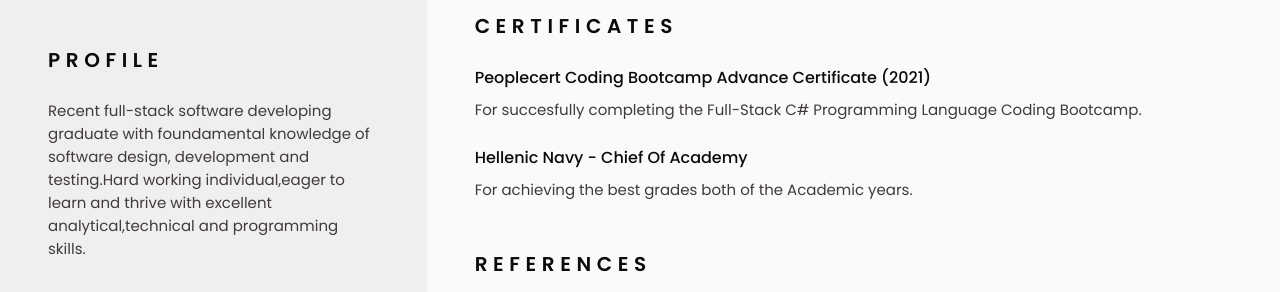
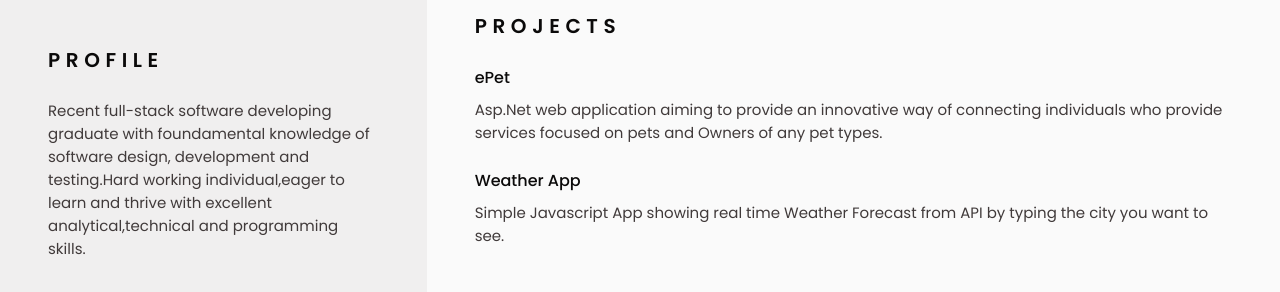
Before and after one commit to StratosFoteinopoulos/Responsive_resume_PDF, a plain HTML site: page index.html in a window 1280 px wide. Shown: the part 644-936 px from the top of the page. Drawn offline with nearby package versions, Linux system fonts and the light colour scheme.

Commit message:
Update index.html

```diff
--- a/index.html
+++ b/index.html
@@ -87,7 +87,7 @@
 
                             <!-- Download Button -->
                             <div>
-                                <a download="" href="pdf/FOTEINOPOULOS_EFSTRATIOS_RESUME.pdf" class="home_button-movil">Download</a>
+                                <a download="" href="pdf/CV_FOTEINOPOULOS_EFSTRATIOS.pdf" class="home_button-movil">Download</a>
                             </div>
                         </div>
 
@@ -107,7 +107,7 @@
                     <i class="bx bx-moon change-theme" title="Theme" id="theme-button"></i>
 
                     <!-- Button to Download and Generate Pdf -->
-                    <a class="bx bx-download generate-pdf" href="pdf/FOTEINOPOULOS_EFSTRATIOS_RESUME.pdf" target="_blank"></a>
+                    <a class="bx bx-download generate-pdf" href="pdf/CV_FOTEINOPOULOS_EFSTRATIOS.pdf" target="_blank"></a>
                     <!--<i class="bx bx-download generate-pdf" title="Generate PDF" id="resume-button"></i>-->
 
 
@@ -293,6 +293,28 @@
                     </div>
                 </section>
 
+                <!-- ===== PROJECTS ===== -->
+                <section class="project section" id="projects">
+                    <h2 class="section-title">Projects</h2>
+
+                    <div class="project_container bd-grid">
+
+                        <div class="project_content">
+                            <h3 class="project_title">ePet</h3>
+                            <p class="project_description">Asp.Net web application aiming to provide an innovative way of connecting individuals who provide services focused on pets and Owners of any pet types.</p>
+                        </div>
+
+                        <div class="project_content">
+                            <h3 class="project_title">Weather App</h3>
+                            <p class="project_description">Simple Javascript App showing real time Weather Forecast from API by typing the city you want to see.</p>
+                        </div>
+
+
+
+                    </div>
+
+                </section>
+
                 <!-- ===== CERTIFICATES ===== -->
                 <section class="certificate section" id="certificates">
                     <h2 class="section-title">Certificates</h2>
```
